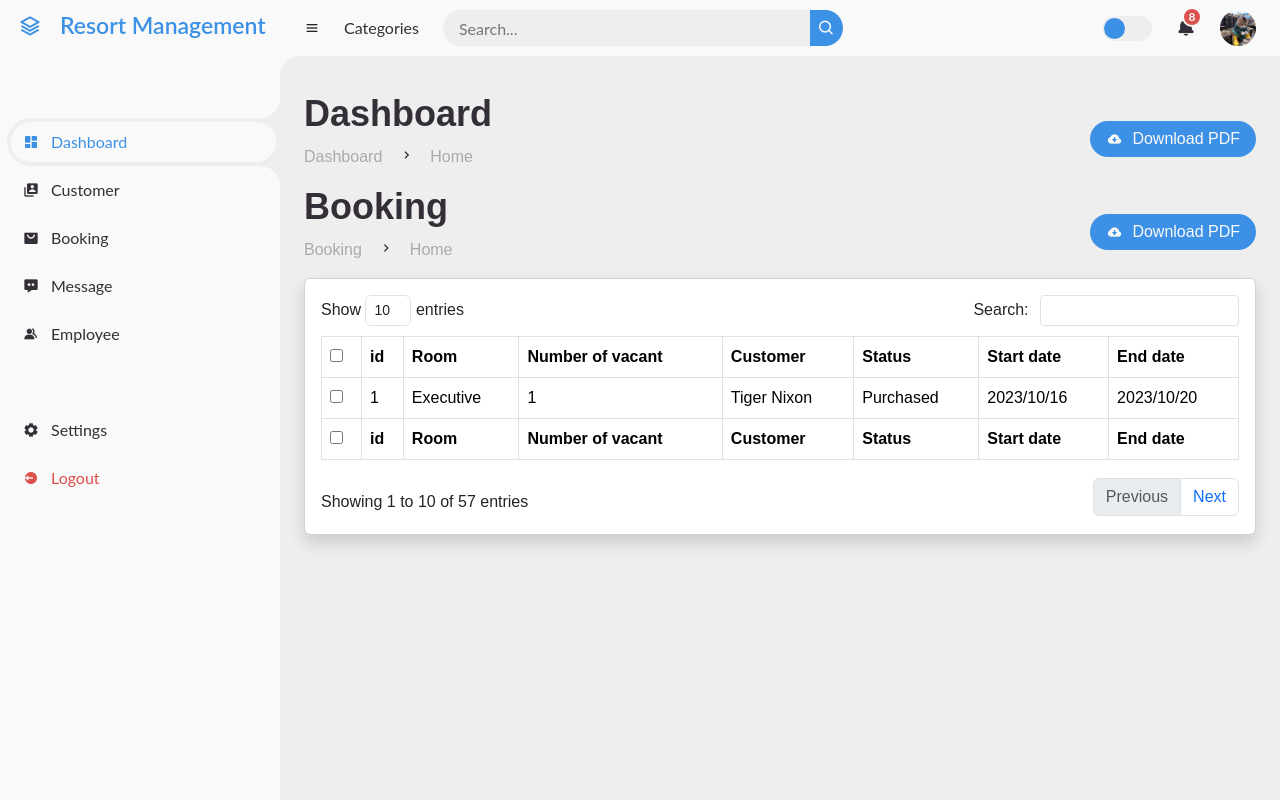
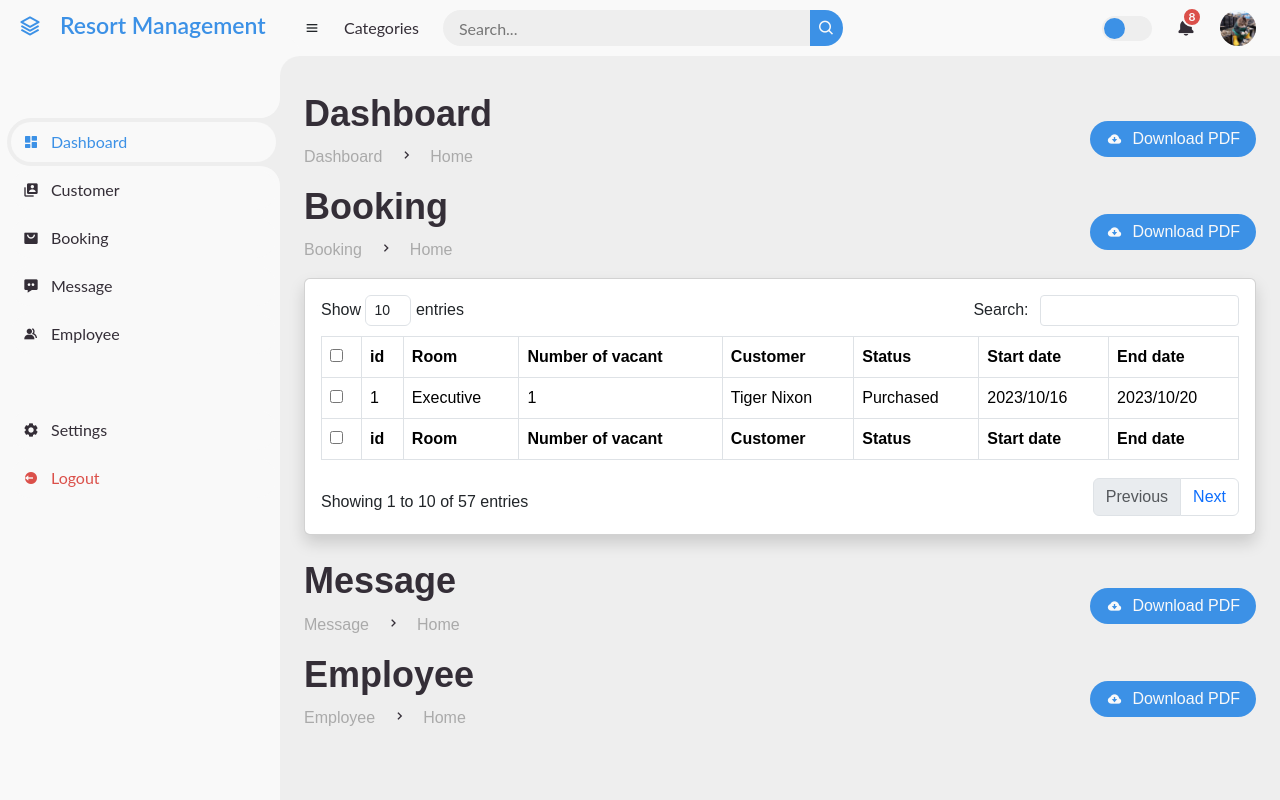
Before and after one commit to Smililyy/Resort, a PHP site: page /admin/customer.php in a window 1280 px wide. Run offline with PHP 8.4, Linux system fonts and the light colour scheme.

Commit message:
add message and employee management pages

```diff
--- a/admin/customer.php
+++ b/admin/customer.php
@@ -364,6 +364,46 @@
 					</div>
 				</div>
 			</div>
+			<div id="message" class="content-item active">
+				<div class="head-title">
+					<div class="left">
+						<h1>Message</h1>
+						<ul class="breadcrumb">
+							<li>
+								<a href="#">Message</a>
+							</li>
+							<li><i class='bx bx-chevron-right'></i></li>
+							<li>
+								<a class="menu-item" href="#">Home</a>
+							</li>
+						</ul>
+					</div>
+					<a href="#" class="btn-download">
+						<i class='bx bxs-cloud-download'></i>
+						<span class="text">Download PDF</span>
+					</a>
+				</div>
+			</div>
+			<div id="employee" class="content-item active">
+				<div class="head-title">
+					<div class="left">
+						<h1>Employee</h1>
+						<ul class="breadcrumb">
+							<li>
+								<a href="#">Employee</a>
+							</li>
+							<li><i class='bx bx-chevron-right'></i></li>
+							<li>
+								<a class="menu-item" href="#">Home</a>
+							</li>
+						</ul>
+					</div>
+					<a href="#" class="btn-download">
+						<i class='bx bxs-cloud-download'></i>
+						<span class="text">Download PDF</span>
+					</a>
+				</div>
+			</div>
 		</main>
 		<!-- MAIN -->
 	</section>
```
